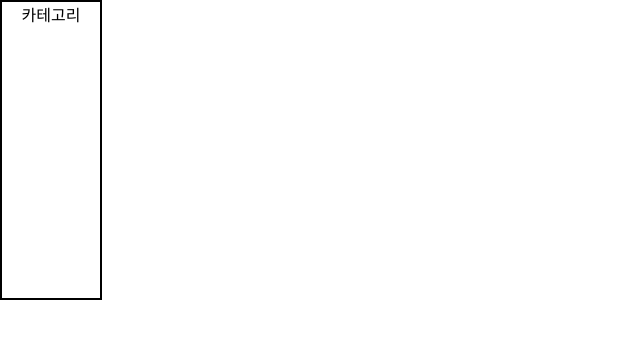
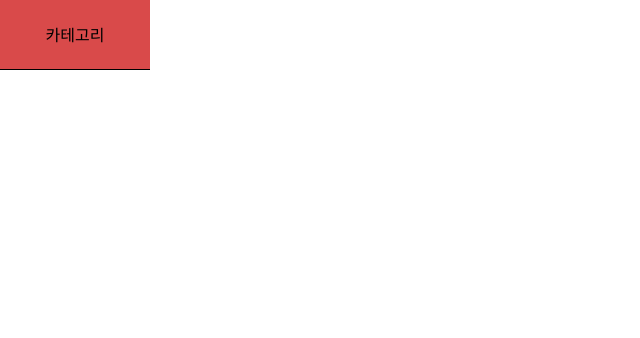
Before and after one commit to kyw0716/category, a Next.js app: page / in a window 1280 px wide. Shown: the top 338 px of the page, without its empty margins (0-640 px from the left). Built offline with nearby package versions, Linux system fonts and the light colour scheme.

Commit message:
fix : css 변경

```diff
--- a/component/Category.js
+++ b/component/Category.js
@@ -18,48 +18,46 @@ const Category = () =>{
     }
 
     return(
-        <div
-            className={styles.menuBox}
-        >
-            <div className={styles.menuLeft}>
+        <div className={styles.Category}>
             <div
                 onClick={onClick}
+                className={styles.navBtn}
             >
                 카테고리
             </div>
+            <div
+                className={styles.menuBox}
+                onMouseLeave={onLeave}
+            >
                 {
                     isClicked === true ?
                     <>
-                    <div className={styles.dropDownMenus}>
+                    <div className={styles.menuLeft}>
                         <span
-                            className={styles.dropDownMenu}
+                            className={dropDownName === "type" ? styles.hover : styles.dropDownMenu}
                             id="type"
                             onMouseEnter={onEnter}
-                            onMouseLeave={onLeave}
                         >
                             유형
                         </span>
                         <span
-                            className={styles.dropDownMenu}
+                            className={dropDownName === "adjective" ? styles.hover : styles.dropDownMenu}
                             id="adjective"
                             onMouseEnter={onEnter}
-                            onMouseLeave={onLeave}
                         >
                             형용사
                         </span>
                         <span
-                            className={styles.dropDownMenu}
+                            className={dropDownName === "genre" ? styles.hover : styles.dropDownMenu}
                             id="genre"
                             onMouseEnter={onEnter}
-                            onMouseLeave={onLeave}
                         >
                             장르
                         </span>
                         <span
-                            className={styles.dropDownMenu}
+                            className={dropDownName === "extension" ? styles.hover : styles.dropDownMenu}
                             id="extension"
                             onMouseEnter={onEnter}
-                            onMouseLeave={onLeave}
                         >
                             확장자
                         </span>
@@ -67,7 +65,6 @@ const Category = () =>{
                     </> :
                     null
                 }
-            </div>
                 {
                 dropDownName === "" ?
                 null
@@ -77,6 +74,7 @@ const Category = () =>{
                 </div>
             }
             </div>
+        </div>
     )
 }
 
--- a/package.json
+++ b/package.json
@@ -9,6 +9,7 @@
     "lint": "next lint"
   },
   "dependencies": {
+    "axios": "^0.27.2",
     "next": "12.1.6",
     "react": "18.1.0",
     "react-dom": "18.1.0"
--- a/styles/Category.module.css
+++ b/styles/Category.module.css
@@ -1,30 +1,47 @@
+.Category{
+    display: flex;
+    flex-direction: column;
+    width: fit-content;
+    height: fit-content;
+}
+.navBtn{
+    width: 150px;
+    height: 70px;
+    text-align: center;
+    line-height: 70px;
+    background-color: #D94A4A;
+    border-bottom: 1px solid;
+}
 .menuBox{
-    width: max-content;
+    width: fit-content;
+    height: fit-content;
     display: flex;
-    height: 300px;
-    border: 1px solid;
 }
-
 .menuLeft{
     display: flex;
     flex-direction: column;
+    width: 150px;
+    height: 400px;
+    background-color: #d77a7a;
+}
+.dropDownMenu{
+    width: inherit;
+    height: 50px;
+    line-height: 50px;
+    padding-left: 15px;
+    background-color: #D94A4A;
+    margin-bottom: 5px;
+}
+.hover{
+    width: inherit;
+    height: 50px;
+    line-height: 50px;
+    padding-left: 15px;
+    background-color: white;
+    margin-bottom: 5px;
+}
+.menuRight{
+    width: 400px;
     border: 1px solid;
-    height: 100%;
-    width: 100px;
-    align-items: center;
+    border-left: none;
 }
-
-.menuRight{
-    width: 300px;
-}
-
-.dropDownMenus{
-    display: flex;
-    flex-direction: column;
-    justify-content: space-evenly;
-}
-
-.dropDownMenu{
-    text-align: center;
-    padding: 15px 0px;
-}
```
Also changed, not shown: 1 other file (tests, documents, lock files or other folders). Lines whose indentation alone changed are shown as unchanged.
